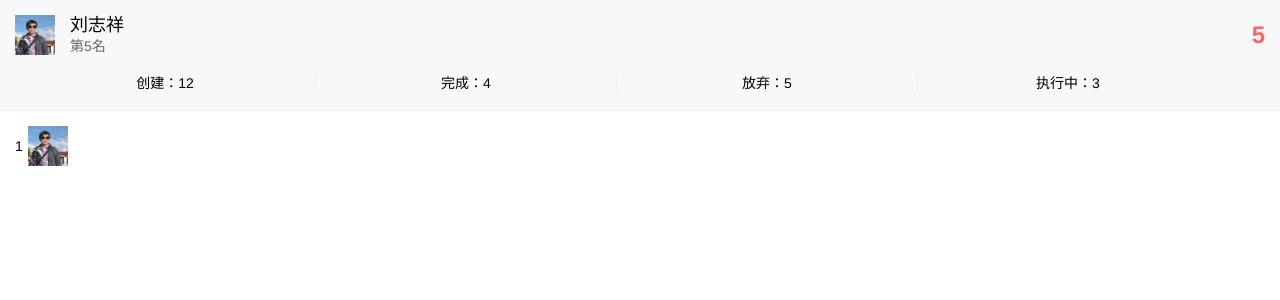
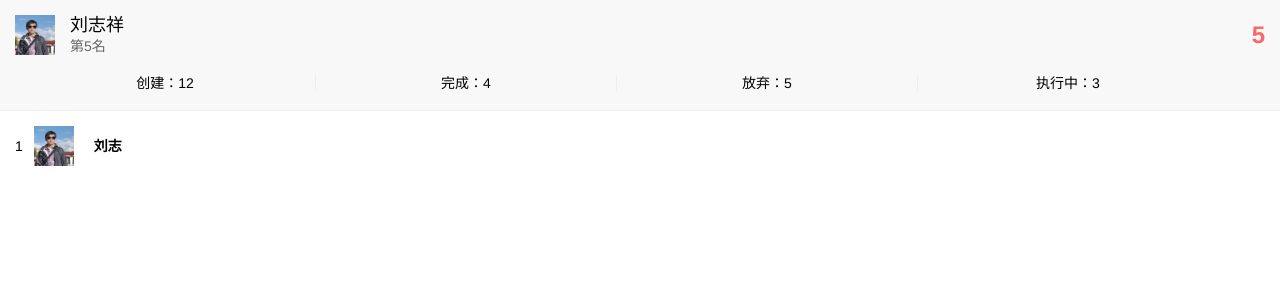
Before and after one commit to will-lzx/goal, a Django app: page /weixin/ranking/ in a window 1280 px wide. Shown: the top 300 px of the page. Run offline with Django 3.2, Linux system fonts and the light colour scheme.

Commit message:
小目标页面创建

```diff
--- a/static/css/style.css
+++ b/static/css/style.css
@@ -405,6 +405,6 @@ h4{font-size: 14px;color: #666666;font-weight: 400;text-align: center;padding: 1
 .zz_sj_l{width: 24%;float: left;border-left: 1px solid #eeeeee;text-align: center;line-height: 16px;}
 .zz_sj_b{border: none;}
 .ph_l_con{float: left;margin: 15px;overflow: hidden;height: 40px;line-height: 40px;}
-.ph_l_n{width: 10%;float: left;text-align: left;font-size: 14px;font-weight: 400;}
-.ph_l_m{width: 50%;float: left;text-align: left;font-size: 14px;font-weight: 600;margin-left: 20px;}
+.ph_l_n{width: 15%;float: left;text-align: left;font-size: 14px;font-weight: 400;}
+.ph_l_m{width: 30%;float: left;text-align: left;font-size: 14px;font-weight: 600;margin-left: 20px;}
 .ph_l_f{width: 20%;float: right;text-align: right;font-size: 24px;font-weight: 600;color: #ff6666;}
```
